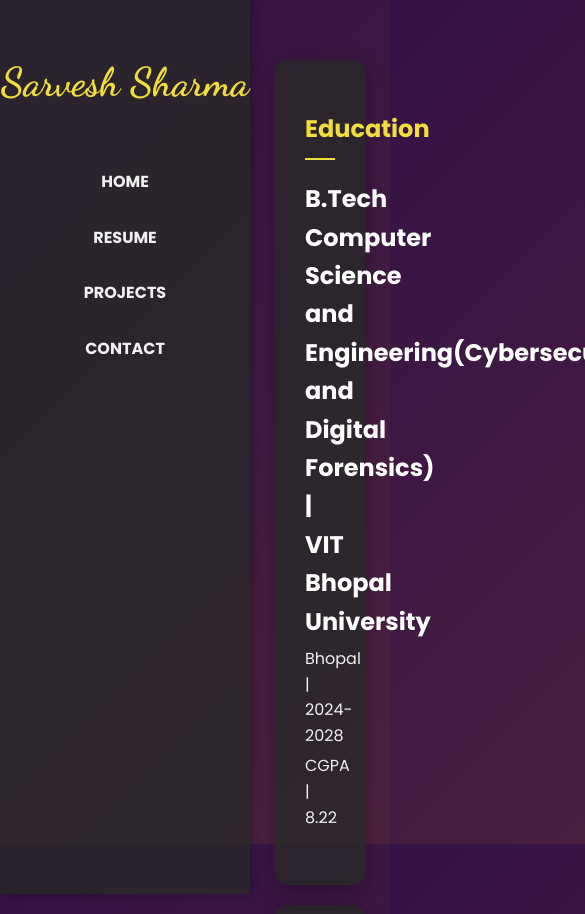
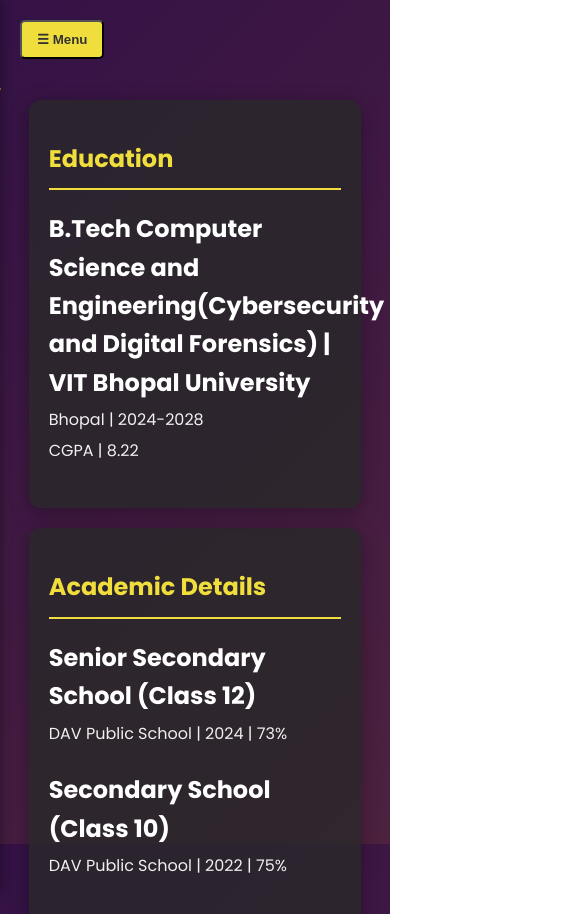
Before and after one commit to Sharmadotcom/my-portfolio-website, a plain HTML site: page resume.html in a window 390 px wide. Shown: the top 914 px of the page, 585 px wide, since content can reach past the window. Drawn offline with Linux system fonts and the light colour scheme.

Commit message:
Update resume.html

```diff
--- a/resume.html
+++ b/resume.html
@@ -195,6 +195,36 @@
                 opacity: 1;
             }
         }
+
+        /* Media Query for Mobile Devices */
+        @media (max-width: 768px) {
+            .sidebar {
+                transform: translateX(-100%);
+                transition: transform 0.5s ease-in-out;
+            }
+
+            .sidebar.is-open {
+                transform: translateX(0);
+            }
+
+            .main-content {
+                margin-left: 0;
+                padding-top: 80px;
+            }
+
+            .container {
+                width: 95%;
+                padding: 20px 0;
+            }
+
+            .menu-btn {
+                display: block;
+            }
+
+            .resume-section {
+                padding: 20px;
+            }
+        }
     </style>
 </head>
 <body>
```
